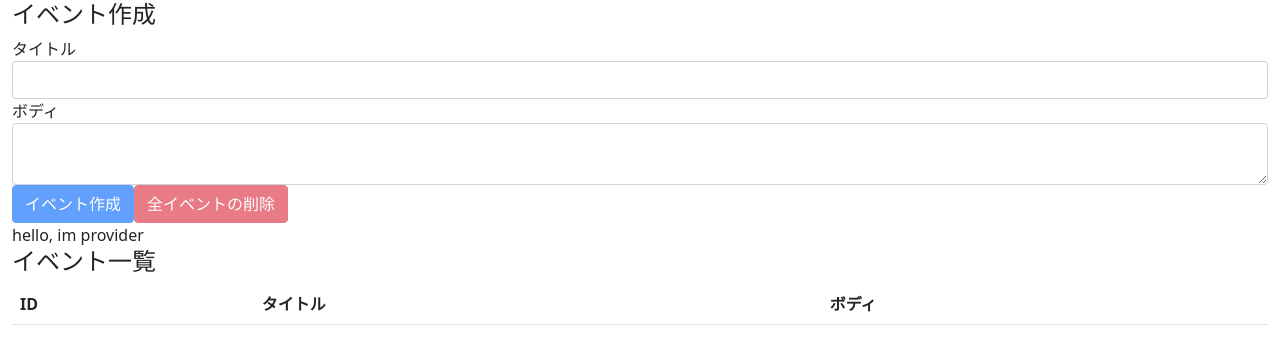
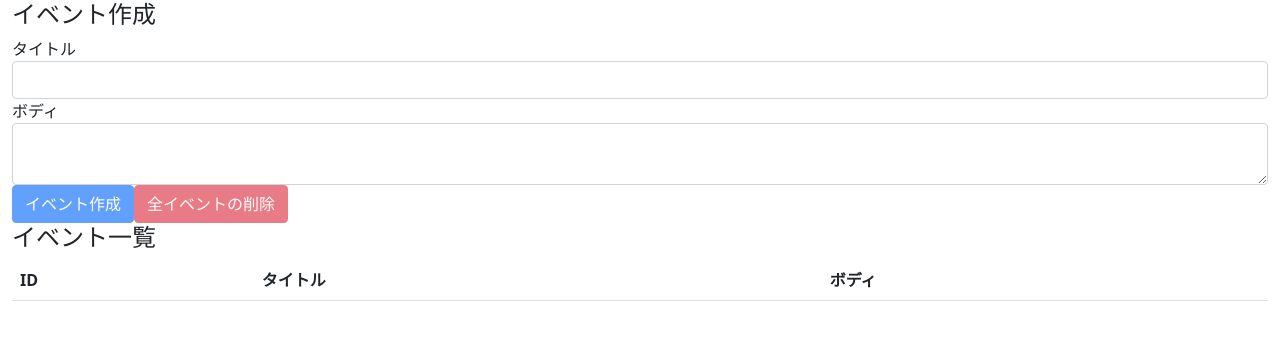
Before and after one commit to shimizu0623/react-hooks-101, a React (Create React App) app: page / in a window 1280 px wide. Shown: the top 364 px of the page. Built offline with nearby package versions, Linux system fonts and the light colour scheme.

Commit message:
solve prop drilling issue

```diff
--- a/src/components/App.js
+++ b/src/components/App.js
@@ -10,10 +10,10 @@
   const [state, dispatch] = useReducer(reducer, [])
 
   return (
-    <AppContext.Provider value={'hello, im provider'}>
+    <AppContext.Provider value={{state, dispatch}}>
      <div className="container-fluid">
-       <EventForm state={state} dispatch={dispatch} />
-       <Events state={state} dispatch={dispatch} />
+       <EventForm />
+       <Events />
      </div>
     </AppContext.Provider>
   );
--- a/src/components/Event.js
+++ b/src/components/Event.js
@@ -1,12 +1,14 @@
-import React from 'react';
+import React,{useContext} from 'react';
 
 import { DELETE_EVENT } from "../actions";
+import AppContext from '../contexts/AppContext';
 
-const Event = ({ dispatch, event}) =>{
+const Event = ({ event}) =>{
+      const {dispatch} = useContext(AppContext)
       const id = event.id
       const handleClickDeleteButton =() =>{
         const result = window.confirm(`id=${id}を削除しますか？`)
-        if (result) dispatch({ type: 'DELETE_EVENT', id })
+        if (result) dispatch({ type: DELETE_EVENT, id })
       }
 
       return(
--- a/src/components/EventForm.js
+++ b/src/components/EventForm.js
@@ -1,14 +1,17 @@
-import React, {useState} from 'react';
+import React, { useContext, useState } from 'react';
 
 import {
   CREATE_EVENT,
   DELETE_ALL_EVENTS
 }from '../actions'
 
+import AppContext from '../contexts/AppContext';
+
 // import reducer from '../reducers'
 
-const EventForm =({state, dispatch})=>{
+const EventForm =()=>{
     // const [state, dispatch] = useReducer(reducer, [])
+    const {state, dispatch} = useContext(AppContext)
     const [title, setTitle] = useState('')
     const [body, setBody] = useState('')
 
--- a/src/components/Events.js
+++ b/src/components/Events.js
@@ -3,11 +3,10 @@
 import Event from './Event';
 import AppContext from '../contexts/AppContext';
 
-const Events = ({state, dispatch }) => {
-  const value = useContext(AppContext)
+const Events = () => {
+  const {state}= useContext(AppContext)
     return(
     <>
-     <div>{value}</div>
      <h4>イベント一覧</h4>
 
      <table className="table table-hover">
@@ -19,7 +18,7 @@
          </tr>
        </thead>
        <tbody>
-         { state.map((event, index) => (<Event key={index} event={event} dispatch={dispatch} />))}
+         { state.map((event, index) => (<Event key={index} event={event} />))}
        </tbody>
      </table>
     </>
```
